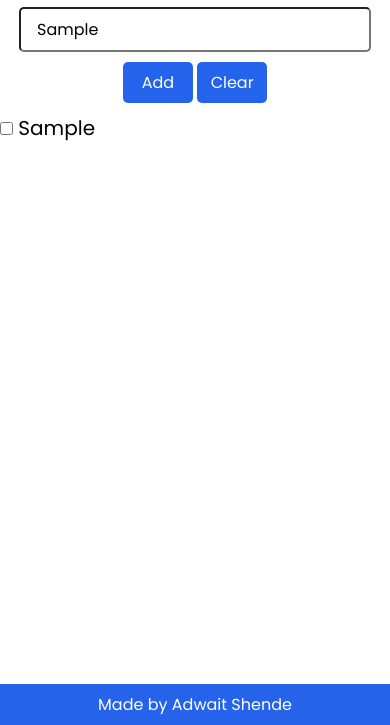
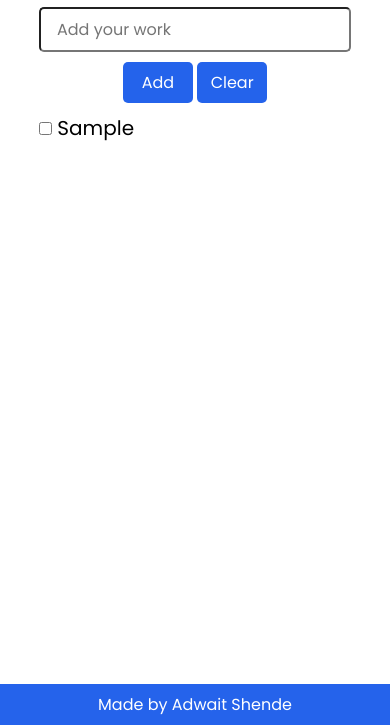
Before and after one commit to NoUsername007/To-do-list-App, a plain HTML site: page index.html in a window 390 px wide. Both pictures are taken after typing "Sample" into the empty fields and a click on the button "Add". Shown: the part 119-844 px from the top of the page. Drawn offline with Linux system fonts and the light colour scheme.

Commit message:
Make responsive

```diff
--- a/script.js
+++ b/script.js
@@ -2,23 +2,29 @@ const list_input = document.getElementById("list_input")
 const submit_button = document.getElementById("submit")
 const list = document.querySelector(".list-container")
 const clear_button = document.getElementById("Clear")
+let items = document.querySelectorAll(".item")
+let labels = document.querySelectorAll(".label")
+let id = 0;
 
 submit_button.addEventListener("click", (e) => {
     let to_add = list_input.value
-    let id = 0;
     if (to_add != "") {
         if (to_add.trim().length) {
-            list.innerHTML += `<input type="checkbox" id="${id}">
-            <label for="${id}">${to_add}</label><br>`
+            list.innerHTML += `<input type="checkbox" class="item" id="${id}">
+            <label for="${id}" class="label">${to_add}</label><br>`
         }
     }
     localStorage.setItem("content", `${list.innerHTML}`);
-    console.log(localStorage.getItem("content"))
     id++
+    list_input.value = ""
+    let items = document.querySelectorAll(".item")
+    let labels = document.querySelectorAll(".label")
+    console.log(items)
+    console.log(labels)
+    console.log(id)
 })
 
 window.addEventListener("load", () => {
-    console.log(localStorage.getItem("content"))
     list.innerHTML = localStorage.getItem("content")
 })
 
--- a/style.css
+++ b/style.css
@@ -53,6 +53,10 @@ button {
     text-align: center;
 }
 
+input[type=checkbox]:checked+label {
+    text-decoration: line-through;
+}
+
 button:hover {
     cursor: pointer;
     background-color: hsl(221, 83%, 58%);
@@ -72,6 +76,7 @@ main {
     font-size: 20px;
     text-transform: capitalize;
     text-align: left;
+    /* padding: 10px; */
 }
 
 .list-container label {
@@ -96,3 +101,20 @@ footer {
     text-align: center;
     padding: 0.5em;
 }
+
+.cut {
+    text-decoration: line-through !important;
+}
+
+@media screen and (width < 426px) {
+    .list-container {
+        width: 80%;
+        margin: 0 auto;
+    }
+}
+
+@media screen and (width < 410px) {
+    #list_input {
+        width: 80%;
+    }
+}
```
